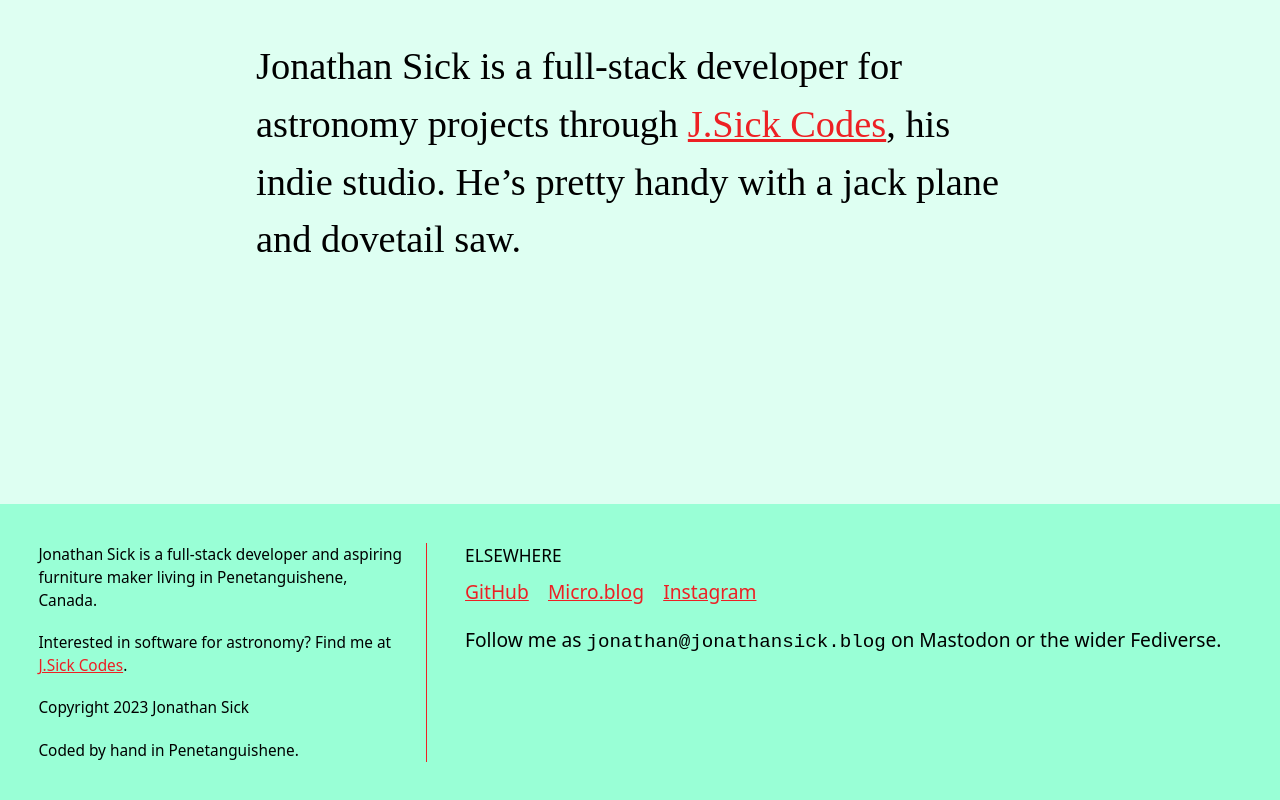
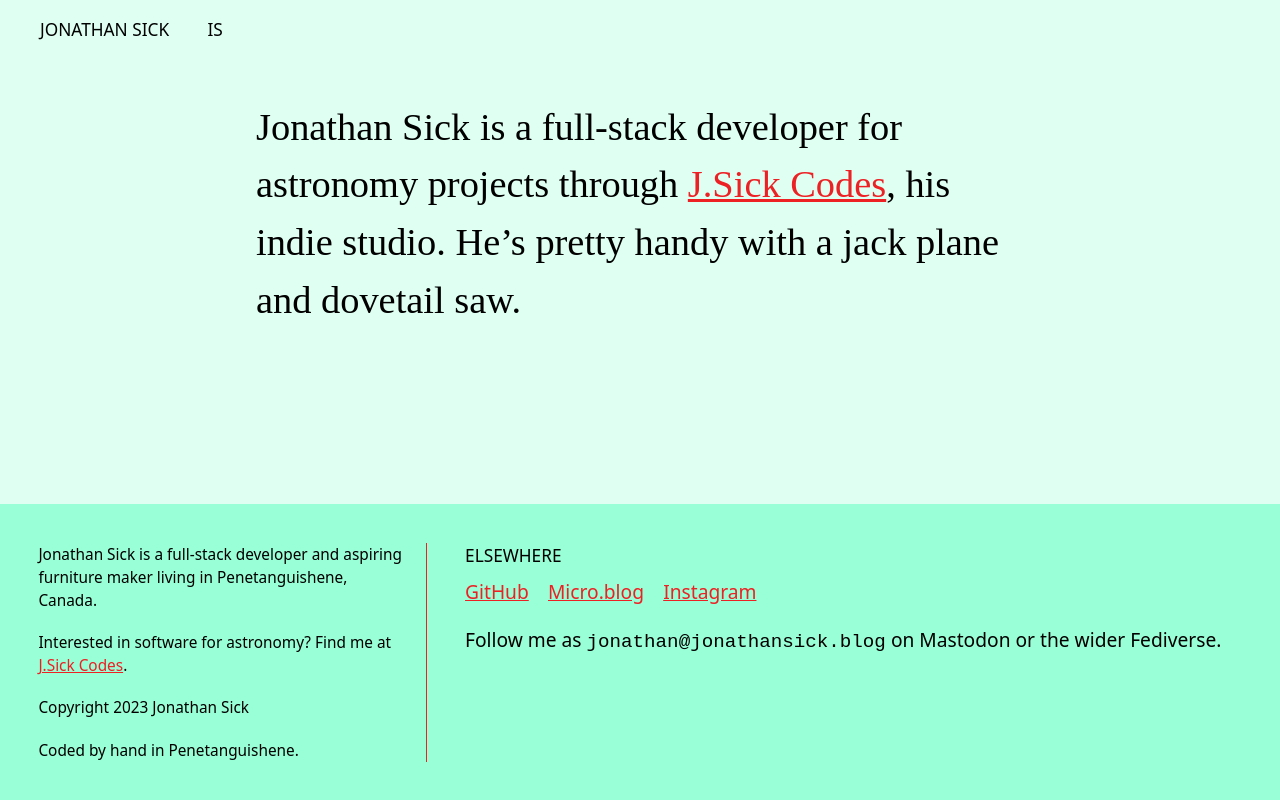
Before and after one commit to jonathansick/jonathansick.ca, an Astro site: page / in a window 1280 px wide. Built offline with nearby package versions, Linux system fonts and the light colour scheme; Astro itself is replaced by a stand-in of ours; a web font is replaced by a local one.

Commit message:
Start a header component

```diff
--- /dev/null
+++ b/src/components/Header.astro
@@ -0,0 +1,45 @@
+---
+---
+
+<header>
+  <nav>
+    <ul>
+      <li class="logo"><a href="/">Jonathan Sick</a></li>
+      <li><a href="/about">Is</a></li>
+    </ul>
+  </nav>
+</header>
+
+<style>
+  nav {
+    font-family: var(--enra-sans-font-family);
+    font-size: 0.9rem;
+    text-transform: uppercase;
+    font-weight: 350;
+    font-variation-settings: "wght" 350;
+  }
+
+  nav ul {
+    display: flex;
+    flex-direction: row;
+    justify-content: flex-start;
+    align-items: center;
+    gap: 2rem;
+    list-style: none;
+  }
+
+  nav ul a {
+    color: var(--text-color);
+    text-decoration: none;
+    transition: all 0.2s ease-in;
+  }
+
+  nav ul a:hover {
+    color: var(--primary-color);
+  }
+
+  .logo {
+    font-weight: 500;
+    font-variation-settings: "wght" 500;
+  }
+</style>
--- a/src/layouts/BaseLayout.astro
+++ b/src/layouts/BaseLayout.astro
@@ -3,6 +3,7 @@
 import "../styles/global.css";
 
 import Footer from "../components/Footer.astro";
+import Header from "../components/Header.astro";
 
 export interface Props {
   title: string;
@@ -33,6 +34,7 @@ const { title, description } = Astro.props;
     <meta name="generator" content={Astro.generator} />
   </head>
   <body>
+    <Header />
     <div class="content">
       <slot />
     </div>
```
